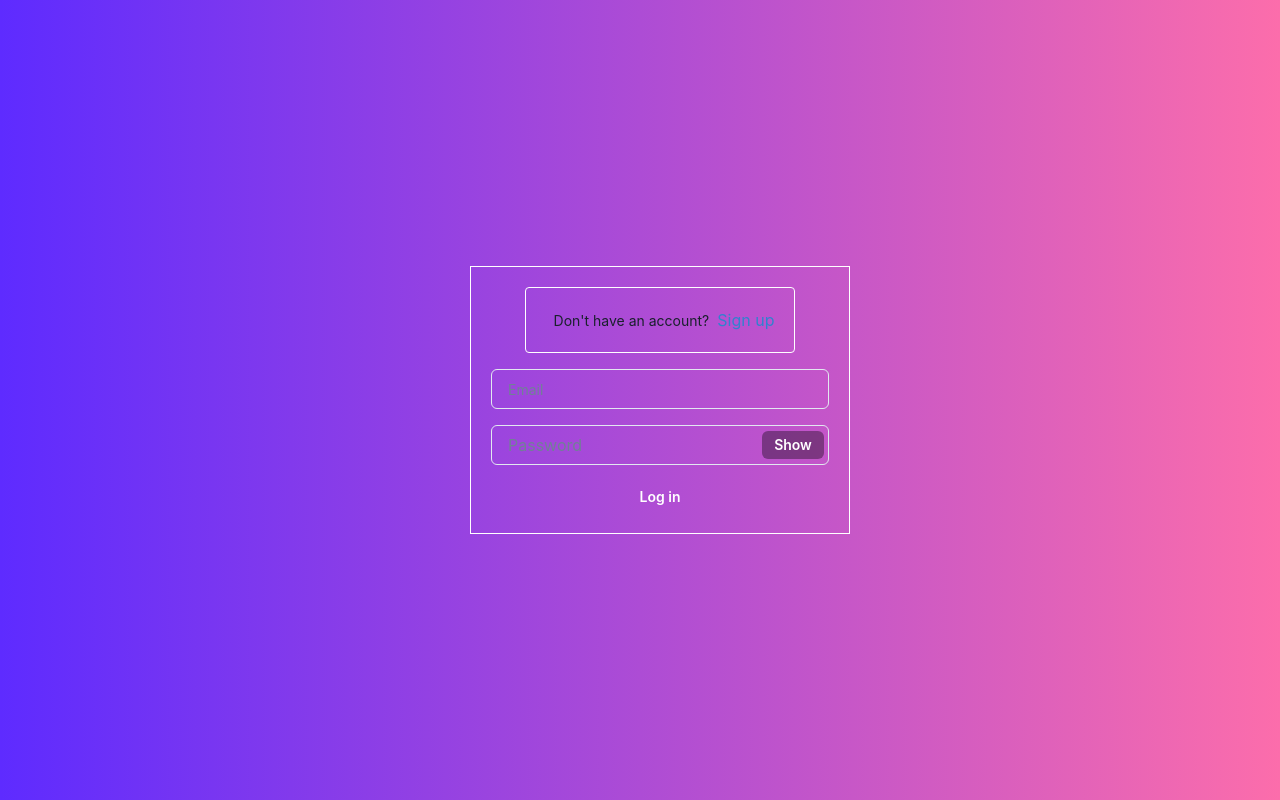
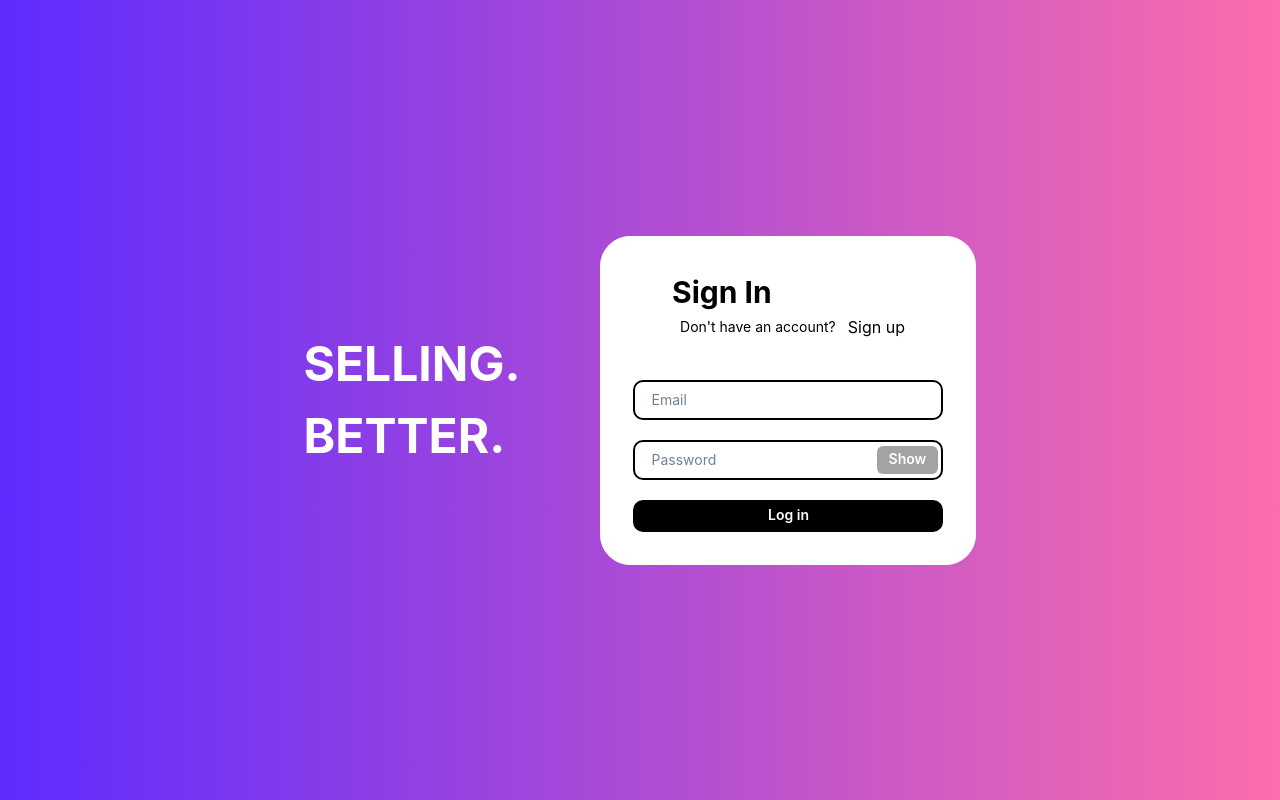
Before and after one commit to LeoDavynci/VSell, a React (Vite) app: page /auth in a window 1280 px wide. Built offline with nearby package versions, Linux system fonts and the light colour scheme.

Commit message:
Finished the just of the login page

```diff
--- a/src/components/AuthForm/AuthForm.jsx
+++ b/src/components/AuthForm/AuthForm.jsx
@@ -1,63 +1,129 @@
-import { Box, Button, Flex, Input, InputGroup, InputRightElement, VStack } from "@chakra-ui/react"
+import { Box, Button, Flex, Input, InputGroup, InputRightElement, VStack, Text } from "@chakra-ui/react"
 import React, { useState } from "react"
+import { useNavigate } from "react-router-dom"
 
 const AuthForm = () => {
     const [isLogin, setIsLogin] = useState(true)
     const [show, setShow] = React.useState(false)
     const handleClick = () => setShow(!show)
 
+    const navigate = useNavigate()
+    const [inputs, setInputs] = useState({
+        name: '',
+        email: '',
+        password: '',
+        confirmPassword: ''
+    })
+    const handleAuth = () => {
+        if (!inputs.email || !inputs.password) {
+            alert("Please fill all the forms");
+            return;
+        }
+        navigate("/");
+    }
+
   return <>
-      <Box border={"1px solid white"} padding={5}>
-          <VStack spacing={4}>
+      <Box border={"1px solid white"} padding={8} borderRadius="30px" color='black' bg={"white"}>
+          <VStack spacing={5} direction="column">
 
-              <Box border={"1px solid white"} borderRadius={4} padding={5}>
-                  <Flex alignItems={"center"} justifyContent={"center"}>
-                      <Box mx={2} fontSize={14}>
+ {/* Swap */}
+                <Flex direction="column" textAlign="left" padding={5} border={"1px solid white"} gap={0} paddingTop={0}>
+                <Text fontSize='30px' color='Black' textAlign="left" as='b'>
+                    {isLogin ? "Sign In" : "Sign Up"}
+                </Text>
+                <Flex alignItems={"center"} justifyContent={"center"} gap={1}>
+                    <Text mx={2} fontSize={14} textAlign="left">
                           {isLogin ? "Don't have an account?": "Already have an account?"}
-                      </Box>
-                      <Box onClick={() => setIsLogin(!isLogin)} color={"blue.500"} cursor={"pointer"}>
+                    </Text>
+                    <Text onClick={() => setIsLogin(!isLogin)} color={"black"} cursor={"pointer"} textAlign="left">
                           {isLogin ? "Sign up": "Log in"}
-                      </Box>
+                    </Text>
                   </Flex>
-            </Box>
+                  </Flex>
 
+
+{/* Name */}
               {!isLogin ? (
                 <Input
                   placeholder="Name"
                   fontSize={14}
                   type="username"
+                  borderColor="black"
+                      borderWidth="2px"
+                      borderRadius="10px"
+                      bg="white"
+                      value={inputs.name}
+                  onChange={(e) => setInputs({...inputs, name: e.target.value})}
               />
-              ) : null }
+              ) : null}
+
+{/* Email */}
 
               <Input
                   placeholder="Email"
                   fontSize={14}
                   type="email"
+                  borderColor="black"
+                      borderWidth="2px"
+                  borderRadius="10px"
+                  bg="white"
+                  value={inputs.email}
+                  onChange={(e) => setInputs({...inputs, email: e.target.value})}
               />
 
+{/* Password */}
               <InputGroup>
                 <Input
                     pr='4.5rem'
                     type={show ? 'text' : 'password'}
-                    placeholder='Password'
+                      placeholder='Password'
+                      borderColor="black"
+                      borderWidth="2px"
+                      borderRadius="10px"
+                      bg="white"
+                      fontSize={14}
+                      value={inputs.password}
+                      onChange={(e) => setInputs({...inputs, password: e.target.value})}
                   />
                 <InputRightElement width='4.5rem'>
-                    <Button h='1.75rem' size='sm' onClick={handleClick} colorScheme="blackAlpha" color="white">
+                    <Button h='1.75rem' size='sm' onClick={handleClick} colorScheme="blackAlpha" >
                     {show ? 'Hide' : 'Show'}
                     </Button>
                 </InputRightElement>
               </InputGroup>
 
-
+{/* Confirm Password */}
               {!isLogin ? (
+                  <InputGroup>
                   <Input
-                      placeholder="Confirm Password"
-                      fontSize={14}
-                      type="password"
-                  />
+                      pr='4.5rem'
+                      type={show ? 'text' : 'Confirm Password'}
+                        placeholder='Confirm Password'
+                        borderColor="black"
+                        borderWidth="2px"
+                        borderRadius="10px"
+                          bg="white"
+                          fontSize={14}
+                          value={inputs.confirmPassword}
+                        onChange={(e) => setInputs({...inputs, confirmPassword: e.target.value})}
+                    />
+                  <InputRightElement width='4.5rem'>
+                      <Button h='1.75rem' size='sm' onClick={handleClick} colorScheme="blackAlpha" color="white">
+                      {show ? 'Hide' : 'Show'}
+                      </Button>
+                  </InputRightElement>
+                </InputGroup>
               ) : null}
 
-              <Button w={"full"} colorScheme="black" size={"sm"} fontSize={14}>
+{/* Log in/out button */}
+              <Button w={"full"}
+                  color="white"
+                  bg="black"
+                  colorScheme="black"
+                  size={"sm"}
+                  fontSize={14}
+                  borderRadius="10px"
+                  onClick={handleAuth}>
                   {isLogin? "Log in" : "Sign Up" }
               </Button>
 
--- a/src/pages/AuthPage/AuthPage.jsx
+++ b/src/pages/AuthPage/AuthPage.jsx
@@ -1,13 +1,18 @@
-import { Box, Container, Flex, VStack } from "@chakra-ui/react"
+import { Box, Container, Flex, VStack, Text } from "@chakra-ui/react"
 import AuthForm from "../../components/AuthForm/AuthForm"
 
 const AuthPage = () => {
   return (
       <Flex minH={"100vh"} justifyContent={"center"} alignItems={"center"} px={4}>
           <Container maxW={"container.md"} padding={0}>
-              <Flex justifyContent={"center"} alignItems={"center"} gap={10}>
+              <Flex justifyContent={"center"} alignItems={"center"} gap={20}>
                   <Box display={{ base: "none", md: "block" }}>
-
+                      <Box>
+                          <Text fontSize='5xl' color='White' as='b'>SELLING.</Text>
+                      </Box>
+                      <Box>
+                            <Text fontSize='5xl'color='White' as='b'>BETTER.</Text>
+                      </Box>
                   </Box>
 
                   <VStack spacing={4} align={"stretch"}>
```
